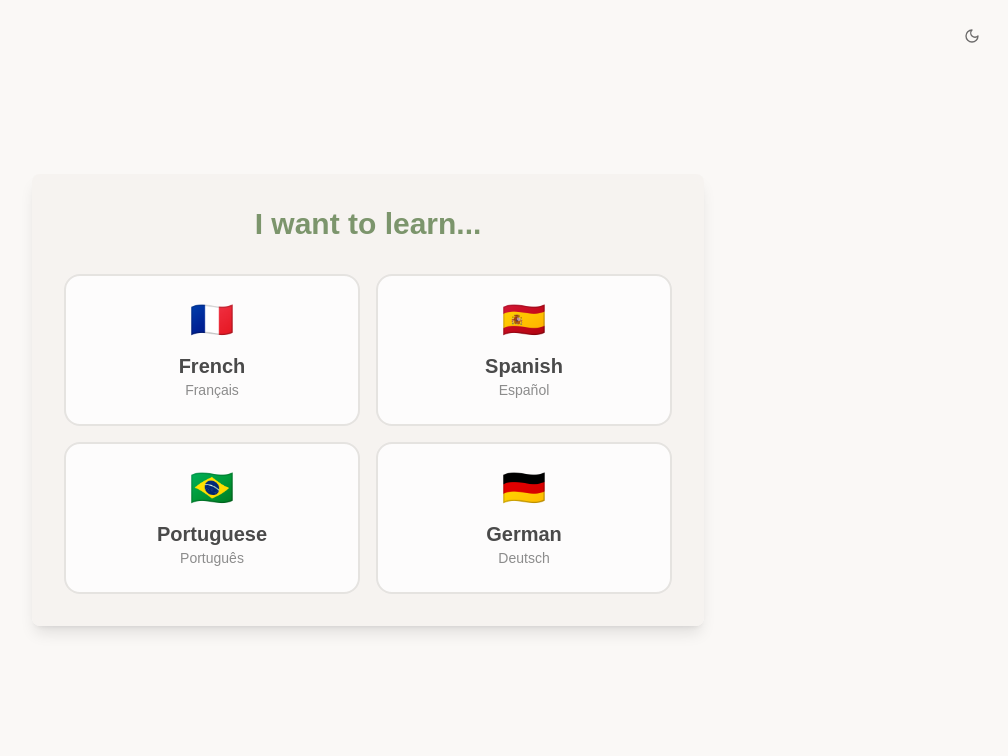
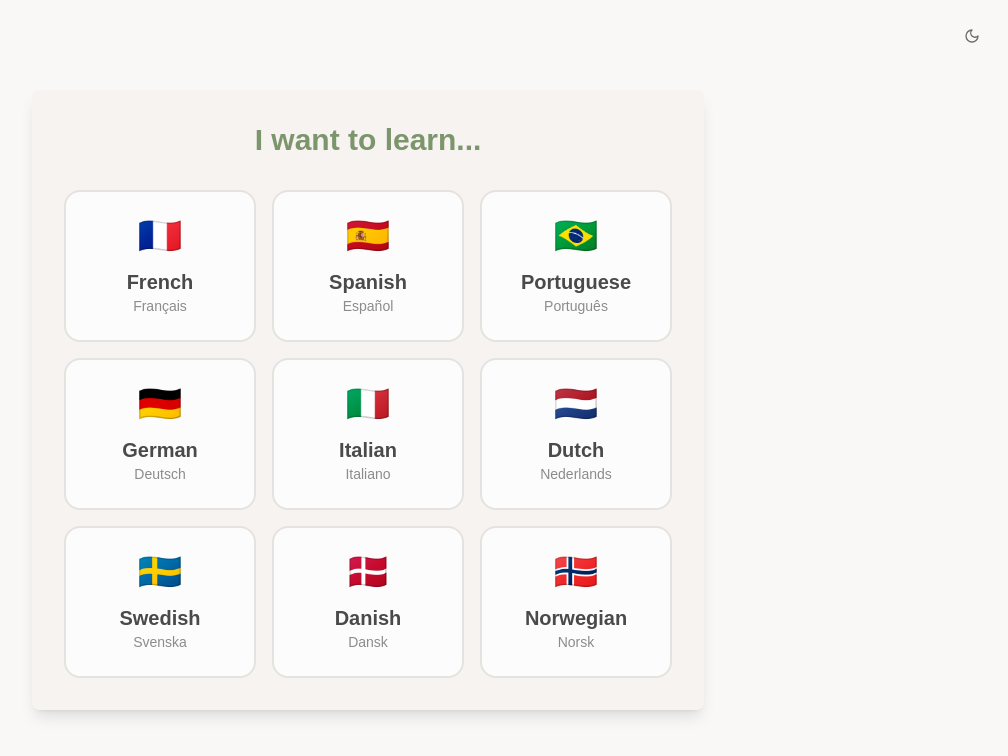
Before and after one commit to MoPaMo/verba, a Next.js app: page /setup/pick-lang in a window 1280 px wide. Shown: the top 756 px of the page, without its empty margins (272-1280 px from the left). Built offline with nearby package versions, Linux system fonts and the light colour scheme.

Commit message:
feat: add additional languages to LanguagePicker

```diff
--- a/app/setup/pick-lang/page.tsx
+++ b/app/setup/pick-lang/page.tsx
@@ -11,6 +11,11 @@ const languages = [
   { name: "Spanish", nativeName: "Español", flag: "🇪🇸", code: "es" },
   { name: "Portuguese", nativeName: "Português", flag: "🇧🇷", code: "pt" },
   { name: "German", nativeName: "Deutsch", flag: "🇩🇪", code: "de" },
+  { name: "Italian", nativeName: "Italiano", flag: "🇮🇹", code: "it" },
+  { name: "Dutch", nativeName: "Nederlands", flag: "🇳🇱", code: "nl" },
+  { name: "Swedish", nativeName: "Svenska", flag: "🇸🇪", code: "sv" },
+  { name: "Danish", nativeName: "Dansk", flag: "🇩🇰", code: "da" },
+  { name: "Norwegian", nativeName: "Norsk", flag: "🇳🇴", code: "no" },
 ];
 
 export default function LanguagePicker() {
@@ -43,7 +48,7 @@ export default function LanguagePicker() {
         <h1 className="text-3xl font-bold text-center mb-8 text-[#7c956c] dark:text-[#b3c4a5]">
           I want to learn...
         </h1>
-        <div className="grid grid-cols-1 sm:grid-cols-2 gap-4">
+        <div className="grid grid-cols-2 sm:grid-cols-3 gap-4">
           {languages.map((language) => (
             <motion.div
               key={language.code}
```
